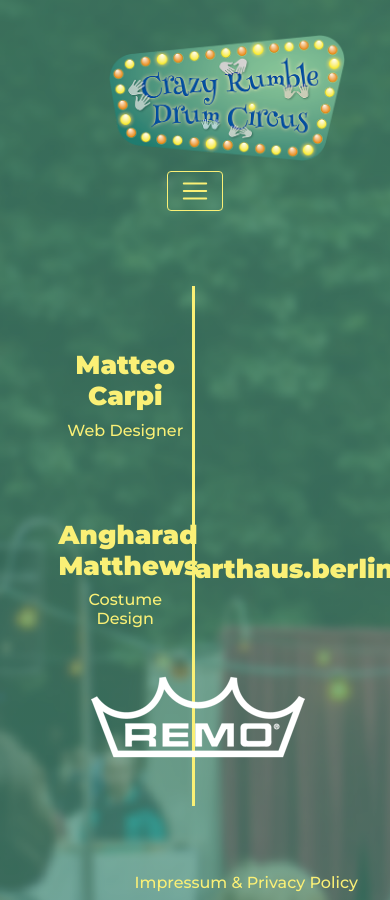
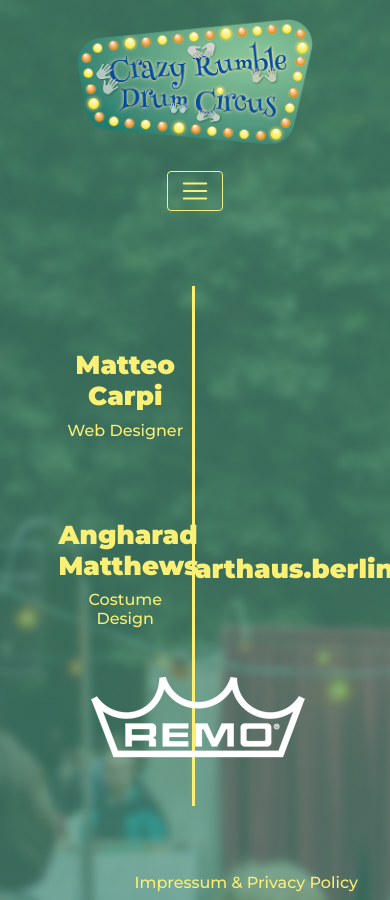
Before and after one commit to matteocarpi/crdc, a Jekyll site: the page built from friends.md, in a window 390 px wide. Built offline with Jekyll 4.4.1, drawn with Linux system fonts in a browser that asks for light colours; nearby versions of some CDN libraries; comment, search, counter and statistics services are not loaded.

Commit message:
centered logo on general header

```diff
--- a/_sass/mobile.scss
+++ b/_sass/mobile.scss
@@ -84,11 +84,13 @@
 @media screen and (max-width: 414px) {
   //Header {
   .header-wrap {
-    position: relative;
     display: flex;
     flex-direction: column;
     align-items: center;
 }
+  .logo {
+    margin: 1rem auto;
+  }
   //Home
   body.home {
     background-size: cover;
```
